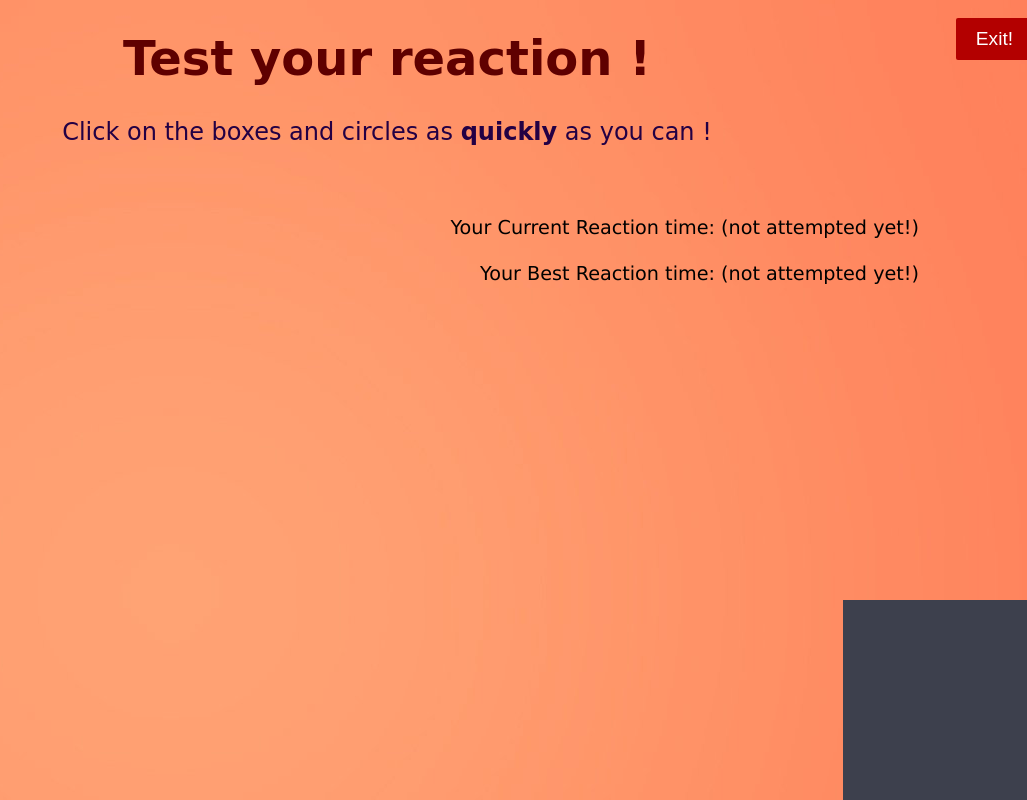
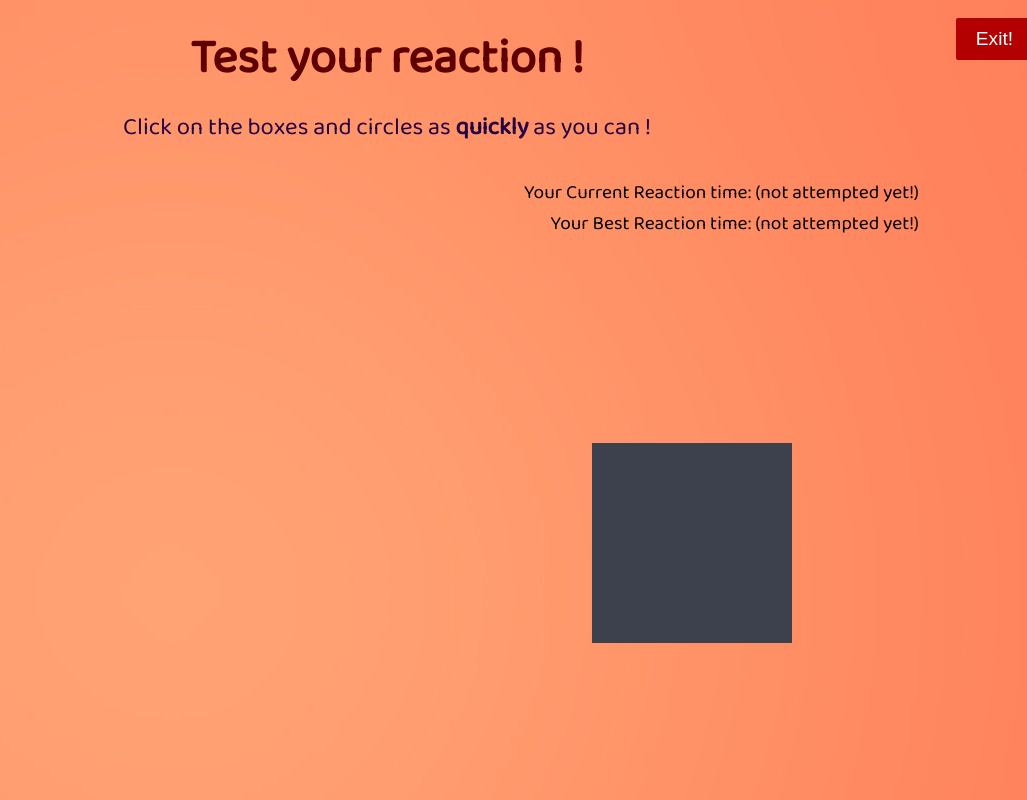
Before and after one commit to guru-divine/Reaction-Test-Game, a plain HTML site: page index.html in a window 1280 px wide. Shown: the whole page, without its empty margins (253-1280 px from the left). Drawn offline with Linux system fonts and the light colour scheme.

Commit message:
Changed the layout

```diff
--- a/index.html
+++ b/index.html
@@ -3,6 +3,7 @@
 <html>
   <head>
     <title>Reaction Test Project</title>
+    <link href="https://fonts.googleapis.com/css2?family=Baloo+Bhai+2&display=swap" rel="stylesheet">
     <link rel="stylesheet" href="style.css">
   </head>
 
@@ -17,7 +18,6 @@
     <p id="p2">
       Your Current Reaction time: <span id="time">(not attempted yet!)</span>
       <br>
-      <br>
       Your Best Reaction time: <span id="best-time">(not attempted yet!)</span>
     </p>
 
--- a/script.js
+++ b/script.js
@@ -24,9 +24,13 @@ var clickedTime;
 var createdTime;
 var reactionTime;
 var bestTime = 1000;
+// var exitFlag = 0;
 // Date.now()
 
 function makeBox() {
+	// if (exitFlag == 1) {
+	// 	return 0;
+	// }
 	var time = Math.random();
 	time *= 4000;
 	setTimeout( function() {
@@ -34,8 +38,8 @@ function makeBox() {
 			document.getElementById("box").style.borderRadius = "100px";
 		}
 
-		var top = Math.random() * 400;
-		var left = Math.random() * 1300;
+		var top = Math.random() * 250;
+		var left = Math.random() * 1000;
 
 		document.getElementById("box").style.top = top+"px";
 		document.getElementById("box").style.left = left+"px";
@@ -63,6 +67,7 @@ document.getElementById("box").onclick = function() {
 makeBox();
 
 document.getElementById("button").onclick = function() {
+	// exitFlag = 1;
 	document.getElementById("heading").style.marginTop = "50px";
 	if(bestTime == 1000) {
 		document.getElementById("heading").innerHTML="You didn't play a single time. Oops, you missed the game.";
@@ -86,3 +91,6 @@ document.getElementById("button").onclick = function() {
 	document.getElementById("button").style.display="none";
 
 }
+// if(exitFlag == 1) {
+// 	document.getElementById("box").style.display="none";
+// }
--- a/style.css
+++ b/style.css
@@ -6,20 +6,22 @@
 }
 
 body {
-	font-family: Verdana, Geneva, Tahoma, sans-serif;
+	font-family: 'Baloo Bhai 2', cursive;
 	background-color: rgb(216, 216, 216);
 	background: url(simple-background.jpg);
 }
 #heading {
-	font-family: cursive;
-	margin-top: -30px;
+	/* font-family: cursive; */
+	margin-top: -40px;
 	text-align: center;
 	font-size: 3rem;
 	color: rgb(95, 0, 0);
 	font-weight: 700;
+	margin-bottom: 0;
 }
 #p1 {
-	font-family: cursive;
+	/* font-family: cursive; */
+	margin-top: 10px;
 	text-align: center;
 	font-size: 1.5rem;
 	color: rgb(35, 0, 68);
@@ -31,7 +33,7 @@ body {
 	text-align: end;
 	margin-right: 100px;
 	font-size: 1.2rem;
-	margin-top: 70px;
+	margin-top: 30px;
 }
 #button {
 	z-index: 1;
```
